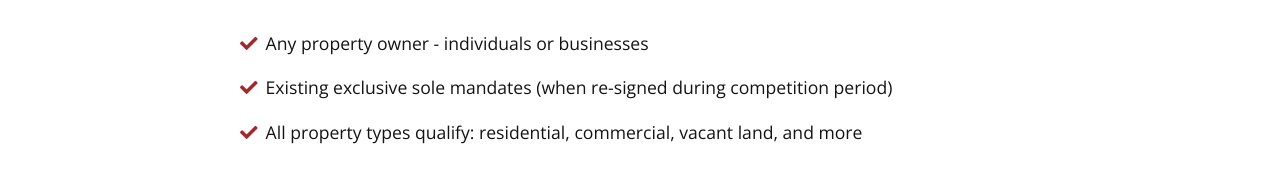
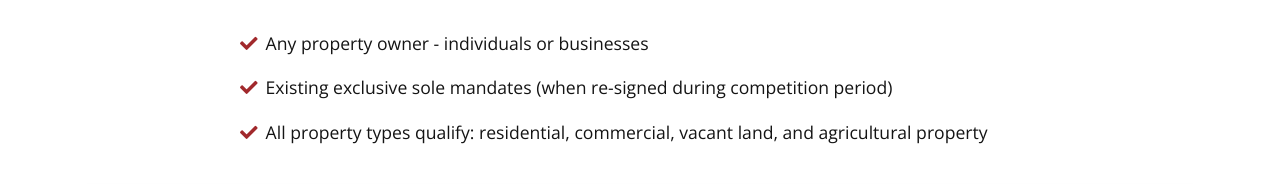
Before and after one commit to Talhah-Thokan/AyeshasRealEstate, a plain HTML site: page index.html in a window 1280 px wide. Shown: the part 1255-1439 px from the top of the page. Drawn offline with nearby package versions, Linux system fonts and the light colour scheme.

Commit message:
updated, Added Agricultural Property text

```diff
--- a/index.html
+++ b/index.html
@@ -53,7 +53,7 @@
             <ul class="eligibility-list">
                 <li><i class="fas fa-check"></i> Any property owner - individuals or businesses</li>
                 <li><i class="fas fa-check"></i> Existing exclusive sole mandates (when re-signed during competition period)</li>
-                <li><i class="fas fa-check"></i> All property types qualify: residential, commercial, vacant land, and more</li>
+                <li><i class="fas fa-check"></i> All property types qualify: residential, commercial, vacant land, and agricultural property</li>
             </ul>
             <div class="prize-highlight">
                 <h3>One lucky winner will receive a cash prize of R30,000!</h3>
```
